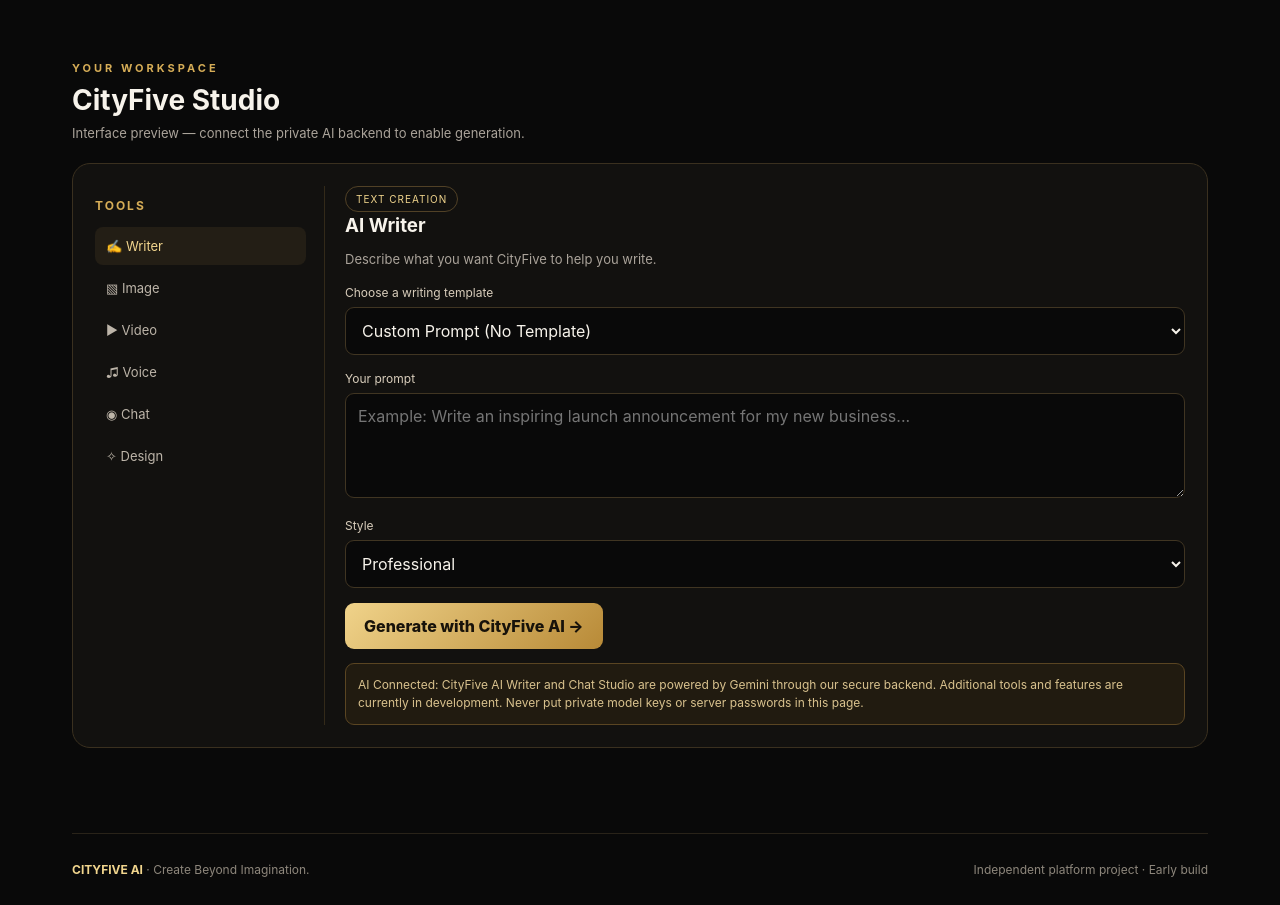
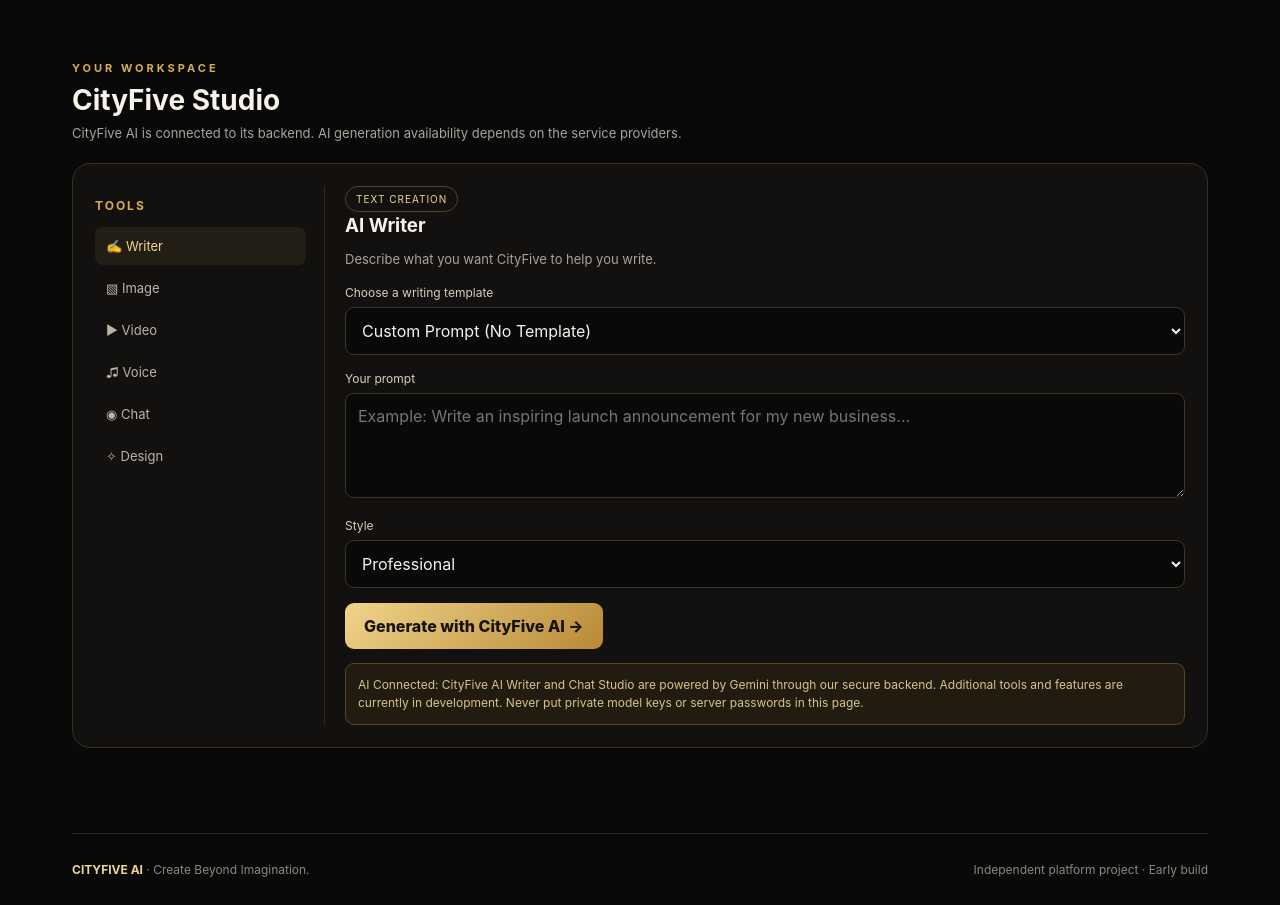
Before and after one commit to cityfiveai/CityFiveAI, a plain HTML site: page index.html in a window 1280 px wide. Shown: the part 1100-2005 px from the top of the page. Drawn offline with Linux system fonts and the light colour scheme.

Commit message:
Update CityFive Studio connection banner

```diff
--- a/index.html
+++ b/index.html
@@ -258,7 +258,7 @@
       </section>
 
       <section id="studio">
-        <div class="section-head"><div><div class="eyebrow">Your workspace</div><h2>CityFive Studio</h2><p>Interface preview — connect the private AI backend to enable generation.</p></div></div>
+        <div class="section-head"><div><div class="eyebrow">Your workspace</div><h2>CityFive Studio</h2><p>CityFive AI is connected to its backend. AI generation availability depends on the service providers.</p></div></div>
         <div class="workspace">
           <aside class="side"><h3>TOOLS</h3>
             <button class="active" data-tool="writer" onclick="chooseTool('writer')">✍ Writer</button>
```
